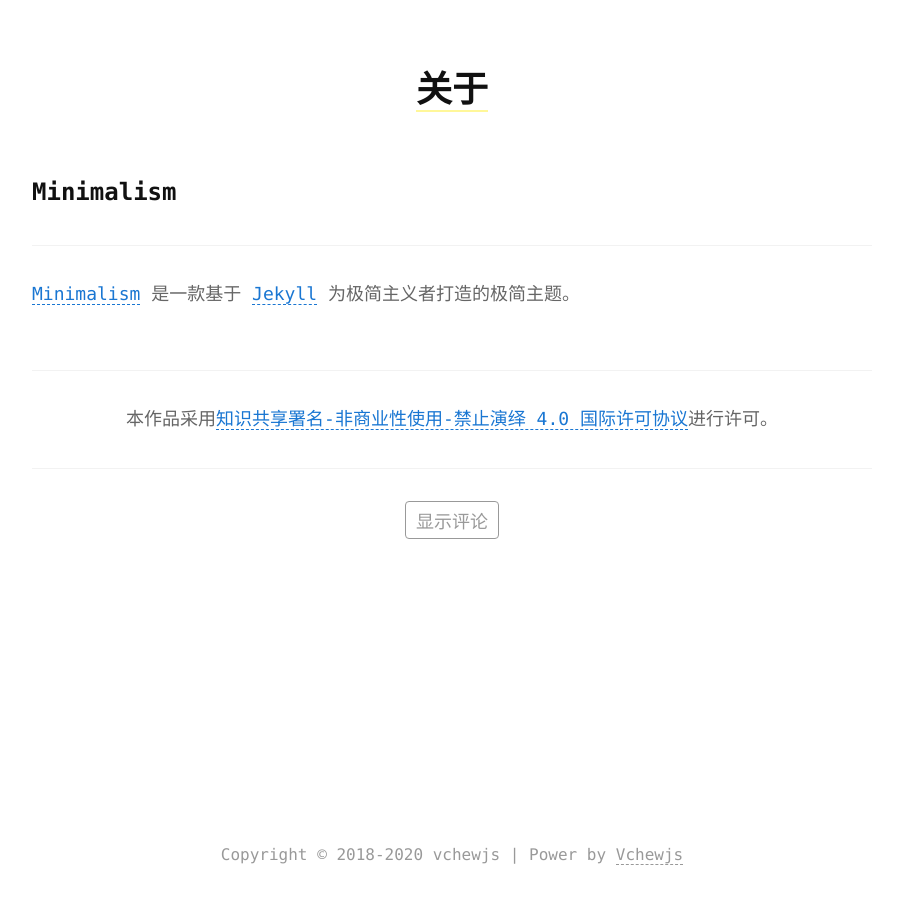
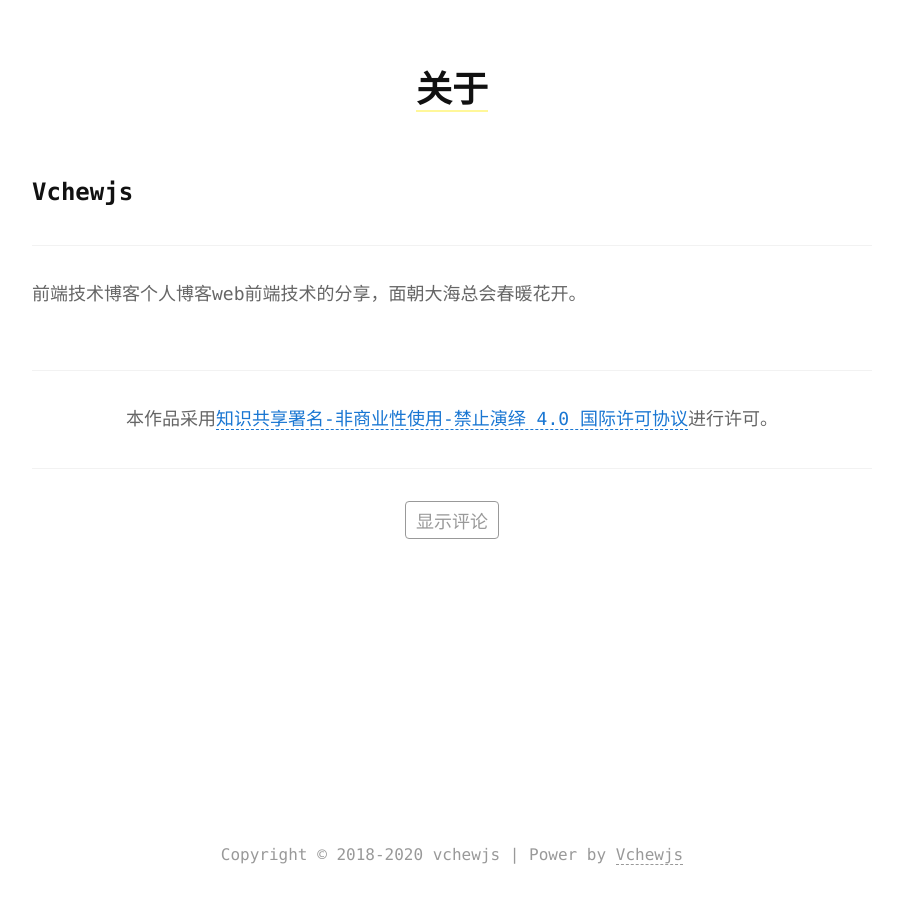
Before and after one commit to vchewjs/vchewjs.github.io, a Jekyll site: the page built from about.md, in a window 1280 px wide. Shown: the whole page, without its empty margins (188-1091 px from the left). Built offline with Jekyll 4.4.1, drawn with Linux system fonts in a browser that asks for light colours; comment, search, counter and statistics services are not loaded.

Commit message:
更新关于

```diff
--- a/about.md
+++ b/about.md
@@ -4,11 +4,8 @@ title: 关于
 reward: false
 ---
 
-### Minimalism
+### Vchewjs
 
 ---
 
-[Minimalism] 是一款基于 [Jekyll] 为极简主义者打造的极简主题。
-
-[Minimalism]: https://github.com/showzeng/Minimalism
-[Jekyll]: https://jekyllrb.com/
+前端技术博客个人博客web前端技术的分享，面朝大海总会春暖花开。
```
Also changed, not shown: README.md.
